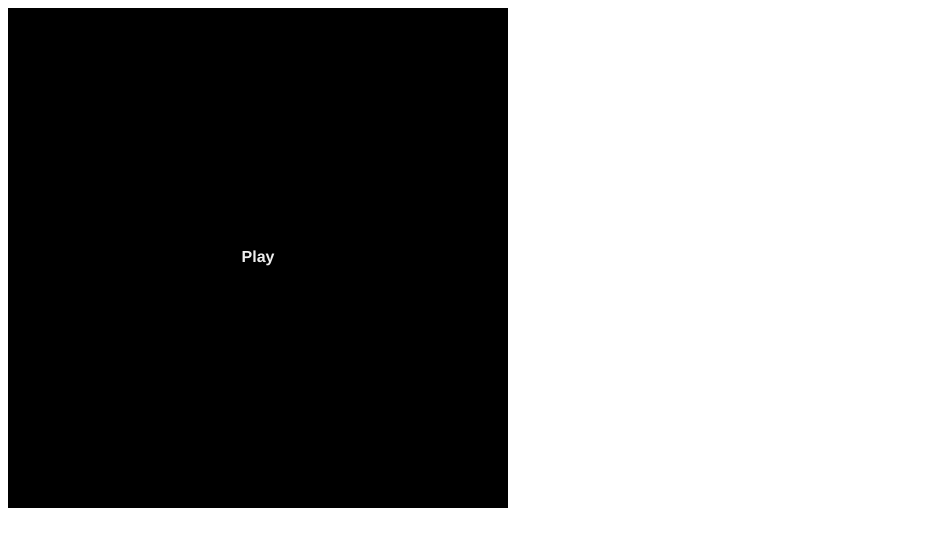
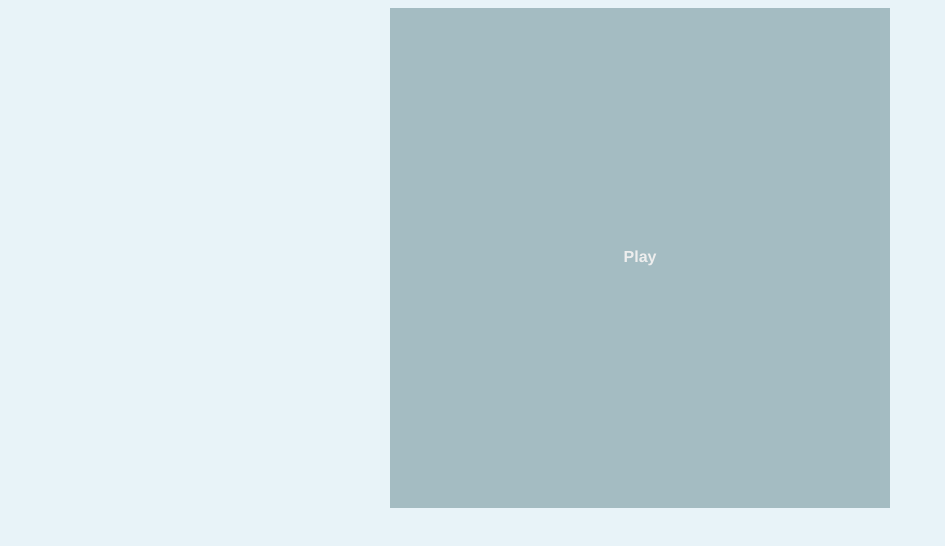
Before and after one commit to miniatureape/quincunx, a plain HTML site: page index.html in a window 1280 px wide. Shown: the whole page, without its empty margins (0-945 px from the left). Drawn offline with Linux system fonts and the light colour scheme.

Commit message:
center, colors

```diff
--- a/styles.css
+++ b/styles.css
@@ -1,25 +1,27 @@
 
 body {
     font-family: Helvetica, sans-serif;
-    color:
+    background: #E8F3F8;
+}
+
+.container {
+    margin: 0 auto;
+    position: relative;
+    width: 500px;
+    height: 500px;
 }
 
 canvas {
     background: #DBE6EC;
 }
 
-.container {
-    position: relative;
-    width: 500px;
-    height: 500px;
-}
 
 .poster {
     box-sizing: border-box;
     position: absolute;
     width: 100%;
     height: 100%;
-    background-color: rgba(0, 0, 0, 1);
+    background-color: rgba(164,188,194, 1);
     color: #eee;
     font-weight: bold;
     padding-top: 240px;
@@ -37,11 +39,11 @@ canvas {
 @-webkit-keyframes disolve {
 
     from {
-        background-color: rgba(0, 0, 0, 1);
+        background-color: rgba(164,188,194, 1);
     }
 
     to {
-        background-color: rgba(0, 0, 0, 0);
+        background-color: rgba(164,188,194, 0);
     }
 
 }
```
